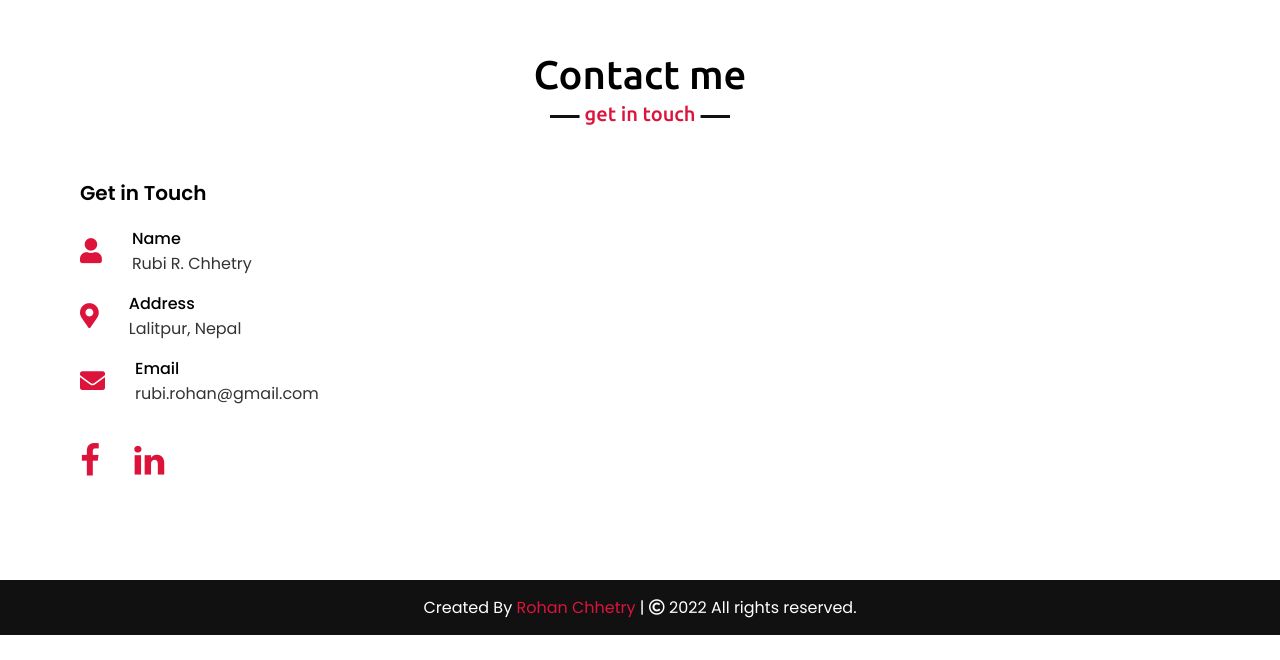
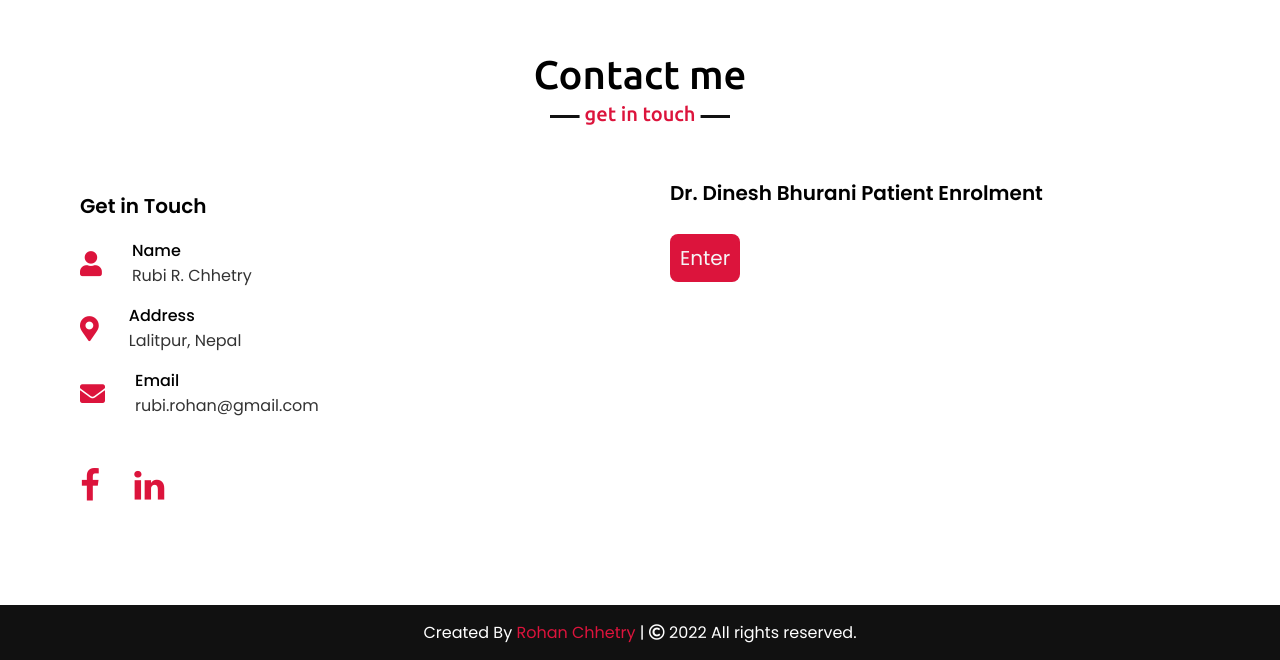
Before and after one commit to GwapoGitHub/momWebpage, a plain HTML site: page index.html in a window 1280 px wide. Shown: the part 781-1441 px from the top of the page. Before the commit the page ends 1416 px from the top, so only its background shows below. Drawn offline with Linux system fonts and the light colour scheme.

Commit message:
google form added

```diff
--- a/css/styles.css
+++ b/css/styles.css
@@ -203,6 +203,16 @@ section .title::after {
   .contact .contact-content .left .icons {
     margin: 10px 0;
   }
+
+  .contact .contact-content .right a{
+    width: 100px;
+    height: 50px;
+    padding: 10px;
+    font-size: 20px;
+    border-radius: 8px;
+    color: whitesmoke;
+    background-color: crimson;
+}
   .contact .contact-content .row {
     display: flex;
     height: 65px;
--- a/index.html
+++ b/index.html
@@ -4,6 +4,7 @@
         <meta charset="UTF-8">
         <meta name="viewport" content="width=device-width, initial-scale =1.0">
         <title>Rubi R. Chhetry</title>
+        <!-- <link href="https://cdn.jsdelivr.net/npm/bootstrap@5.1.3/dist/css/bootstrap.min.css" rel="stylesheet" integrity="sha384-1BmE4kWBq78iYhFldvKuhfTAU6auU8tT94WrHftjDbrCEXSU1oBoqyl2QvZ6jIW3" crossorigin="anonymous"> -->
         <link rel="stylesheet" href="css/styles.css">
         <link rel="stylesheet" href="https://cdnjs.cloudflare.com/ajax/libs/font-awesome/5.15.3/css/all.min.css">
         <link rel="stylesheet" href="https://cdnjs.cloudflare.com/ajax/libs/font-awesome/4.7.0/css/font-awesome.min.css">
@@ -73,6 +74,11 @@
                             </div>
                         </div>
                     </div>
+                    <div class="column right">
+                        <div class="text">Dr. Dinesh Bhurani Patient Enrolment</div><br>
+                        <a href="https://forms.gle/aCYWsoCGwVQUgF1S7" target="_blank">Enter</a>
+                        <br><br><br><br><br><br><br><br>
+                    </div>
                 </div>
                 <div class="row">
                     <a class="btn fa fa-facebook" href="https://www.facebook.com/rubi.chhetry" target="_blank"></a>
```
